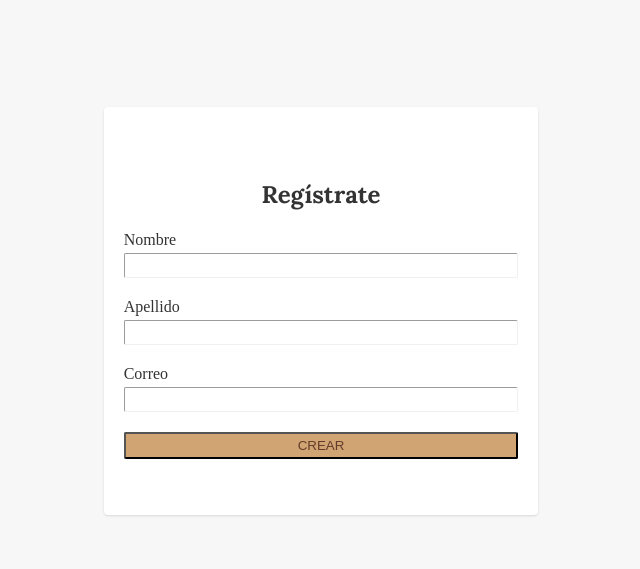
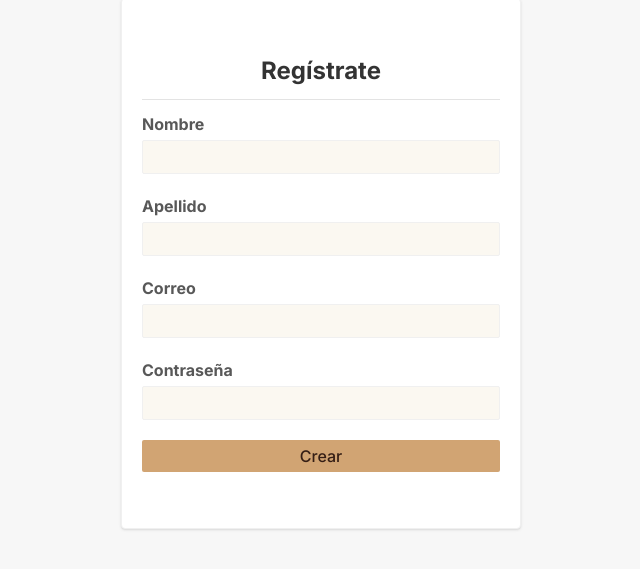
Before and after one commit to JavierYami/relojeria, a React (Vite) app in the folder client/: page / in a window 1280 px wide. Shown: the part 137-706 px from the top of the page, without its empty margins (319-959 px from the left). Built offline with nearby package versions, Linux system fonts and the light colour scheme.

Commit message:
se agregó campo contraseña

```diff
--- a/client/src/components/myButton.jsx
+++ b/client/src/components/myButton.jsx
@@ -3,7 +3,7 @@ const MyButton  = ({text, type}) => {
 
     return (
         <>
-            <button className="px-2 py-1 font-medium bg-brown-400 text-brown-900 hover:bg-brown-500 rounded-sm" type={type}>{text}</button>
+            <button className="px-2 py-1 w-full font-medium bg-brown-400 text-brown-950 hover:bg-brown-500 rounded-sm" type={type}>{text}</button>
         </>
     )
 }
--- a/client/src/components/myTextInput.jsx
+++ b/client/src/components/myTextInput.jsx
@@ -4,9 +4,9 @@ const MyTextInput = ({ label, ...props }) => {
     const [field, meta] = useField(props);
     return (
       <>
-        <div className="flex flex-col">
-          <label className="mb-1" htmlFor={props.id || props.name}>{label}</label>
-          <input className="border border-gray-100 rounded-sm p-1" {...field} {...props} />
+        <div className="flex w-full flex-col">
+          <label className="mb-1 font-bold text-gray-900" htmlFor={props.id || props.name}>{label}</label>
+          <input className="border border-gray-100 bg-brown-50 rounded-sm p-1" {...field} {...props} />
           {meta.touched && meta.error ? (
             <div className="error text-sm text-danger-600">{meta.error}</div>
           ) : null}
--- a/client/src/index.css
+++ b/client/src/index.css
@@ -1,5 +1,12 @@
 @import url('https://fonts.googleapis.com/css2?family=Lora:ital,wght@0,400..700;1,400..700&display=swap');
-@import url('https://fonts.googleapis.com/css2?family=Inter:wght@100..900&display=swap')
+@import url('https://fonts.googleapis.com/css2?family=Inter:wght@100..900&display=swap');
 @tailwind base;
 @tailwind components;
 @tailwind utilities;
+
+.divider {
+    border: 0;
+    height: 1px;
+    background-image: linear-gradient(to right, rgba(0, 0, 0, 0), rgba(0, 0, 0, 0.75), rgba(0, 0, 0, 0));
+    margin: 20px 0;
+}
--- a/client/src/views/SignUp.jsx
+++ b/client/src/views/SignUp.jsx
@@ -8,33 +8,36 @@ import MyButton from "../components/myButton";
 const SignUp = () => {
 
     return (
-        <div className="w-2/6 flex flex-col justify-center items-center bg-white shadow p-5 py-14 text-gray-950 rounded">
-          <h1 className="font-display font-extrabold text-2xl mb-5">Regístrate</h1>
+        <div className="w-2/6 flex flex-col justify-center items-center bg-white shadow p-5 py-14 border border-gray-100 text-gray-950 rounded">
+          <h1 className="font-bold text-2xl mb-3">Regístrate</h1>
+          <div className="border-t w-full mb-3"></div>
           <Formik
             initialValues={{
               firstName: "",
               lastName: "",
               email: "",
-              acceptedTerms: false,
-              jobType: ""
+              password:"",
             }}
             validationSchema={Yup.object({
               firstName: Yup.string()
-                .max(15, "Must be 15 characters or less")
+                .max(15, "Deben ser 15 caracteres o menos")
                 .required("Requerido"),
               lastName: Yup.string()
-                .max(20, "Must be 20 characters or less")
+                .max(20, "Deben ser 20 caracteres o menos")
                 .required("Requerido"),
               email: Yup.string()
                 .email("Correo inválido")
-                .required("Requerido")
+                .required("Requerido"),
+              password: Yup.string()
+              .min(8, "Debe tener al menos 8 caracteres")
+              .required("Requerido")
             })}
             onSubmit={async (values, { setSubmitting }) => {
               await new Promise(r => setTimeout(r, 500));
               setSubmitting(false);
             }}
           >
-            <Form className="flex flex-col w-full gap-5 justify-center">
+            <Form className="flex flex-col w-full gap-5 justify-center items-center">
               <MyTextInput
                 label="Nombre"
                 name="firstName"
@@ -53,9 +56,15 @@ const SignUp = () => {
                 type="email"
                 placeholder=""
               />
+              <MyTextInput
+                label="Contraseña"
+                name="password"
+                type="password"
+                placeholder=""
+              />
               <MyButton
               type="submit"
-              text="CREAR"
+              text="Crear"
               />
             </Form>
           </Formik>
--- a/client/tailwind.config.js
+++ b/client/tailwind.config.js
@@ -6,6 +6,7 @@ export default {
   ],
   theme: {
     fontFamily:{
+      'sans':['Inter'],
       'display': ['Lora']
     },
     colors: {
```
